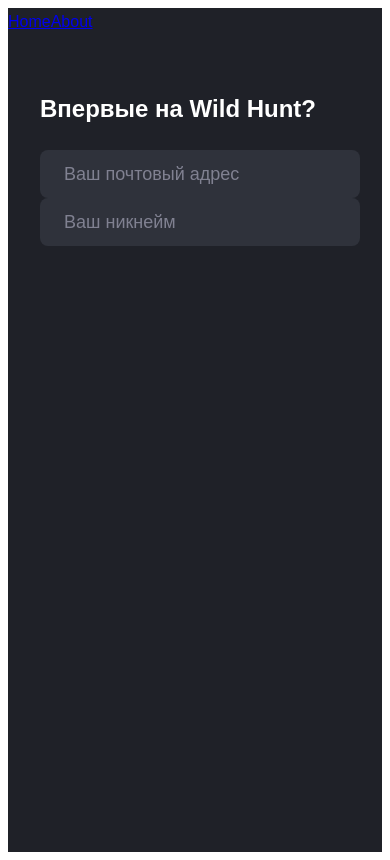
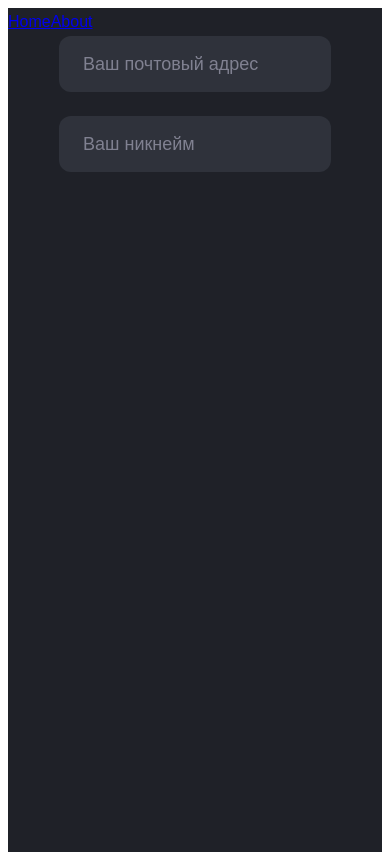
Before and after one commit to NikitaSheremeta/wildhunt-client-personal-cabinet, a Vue app: page / in a window 390 px wide. Built offline with nearby package versions, Linux system fonts and the light colour scheme; a web font is replaced by a local one.

Commit message:
Added breakpoint mixins and variables

```diff
--- a/src/assets/scss/layout.scss
+++ b/src/assets/scss/layout.scss
@@ -12,3 +12,25 @@ body {
   min-height: 100vh;
   background-color: #1f2128;
 }
+
+.container {
+  margin-left: auto;
+  margin-right: auto;
+  width: 100%;
+}
+
+.container {
+  @include container-initialization();
+}
+
+.row {
+  display: flex;
+  flex-wrap: wrap;
+}
+
+@include media-breakpoint-down(xxs) {
+  .row {
+    padding-left: 24px;
+    padding-right: 24px;
+  }
+}
--- a/src/assets/scss/main.scss
+++ b/src/assets/scss/main.scss
@@ -1,4 +1,2 @@
-@import './variables/index';
 @import './fonts';
 @import './layout';
-@import './mixins';
--- /dev/null
+++ b/src/assets/scss/mixins/container.scss
@@ -0,0 +1,154 @@
+// For each breakpoint, define the maximum width of the container in a media query.
+@mixin container-initialization(
+  $max-widths: $container-width,
+  $breakpoints: $grid-breakpoints
+) {
+  @each $breakpoint, $container-width in $max-widths {
+    @include media-breakpoint-up($breakpoint, $breakpoints) {
+      max-width: $container-width;
+    }
+  }
+}
+
+// Breakpoint viewport sizes and media queries.
+// Breakpoints are defined as a map of (name: minimum width), order from small to large:
+//
+//    (xxs: 0, xs: 480px, sm: 667px, md: 992px, lg: 1200px, xl: 1440px)
+//
+// The map defined in the `$grid-breakpoints` global variable is used as the `$breakpoints` argument by default.
+
+// Name of the next breakpoint, or null for the last breakpoint.
+//
+//    >> breakpoint-next(sm)
+//    md
+//    >> breakpoint-next(sm, (xxs: 0, xs: 480px, sm: 667px, md: 992px, lg: 1200px, xl: 1440px))
+//    md
+//    >> breakpoint-next(sm, $breakpoint-names: (xxs xs sm md lg xl))
+//    md
+@function breakpoint-next(
+  $name,
+  $breakpoints: $grid-breakpoints,
+  $breakpoint-names: map-keys($breakpoints)
+) {
+  $n: index($breakpoint-names, $name);
+
+  @return if(
+      $n < length($breakpoint-names),
+      nth($breakpoint-names, $n + 1),
+      null
+  );
+}
+
+// Minimum breakpoint width. Null for the smallest (first) breakpoint.
+//
+//    >> breakpoint-min(sm, (xxs: 0, xs: 480px, sm: 667px, md: 992px, lg: 1200px, xl: 1440px))
+//    480px
+@function breakpoint-min($name, $breakpoints: $grid-breakpoints) {
+  $min: map-get($breakpoints, $name);
+
+  @return if($min != 0, $min, null);
+}
+
+// Maximum breakpoint width. Null for the largest (last) breakpoint.
+// The maximum value is calculated as the minimum of the next one less 0.02px
+// to work around the limitations of `min-` and `max-` prefixes and viewports with fractional widths.
+// See https://www.w3.org/TR/mediaqueries-4/#mq-min-max
+// Uses 0.02px rather than 0.01px to work around a current rounding bug in Safari.
+// See https://bugs.webkit.org/show_bug.cgi?id=178261
+//
+//    >> breakpoint-max(sm, (xxs: 0, xs: 480px, sm: 667px, md: 992px, lg: 1200px, xl: 1440px))
+//    1139.98px
+@function breakpoint-max($name, $breakpoints: $grid-breakpoints) {
+  $next: breakpoint-next($name, $breakpoints);
+
+  @return if(
+      $next,
+      breakpoint-min($next, $breakpoints) - .02px,
+      null
+  );
+}
+
+// Returns a blank string if smallest breakpoint, otherwise returns the name with a dash infront.
+// Useful for making responsive utilities.
+//
+//    >> breakpoint-infix(xs, (xxs: 0, xs: 480px, sm: 667px, md: 992px, lg: 1200px, xl: 1440px))
+//    ''  (Returns a blank string)
+//    >> breakpoint-infix(sm, (xxs: 0, xs: 480px, sm: 667px, md: 992px, lg: 1200px, xl: 1440px))
+//    '-sm'
+@function breakpoint-infix($name, $breakpoints: $grid-breakpoints) {
+  @return if(breakpoint-min($name, $breakpoints) == null, '', '-#{$name}');
+}
+
+// Media of at least the minimum breakpoint width. No query for the smallest breakpoint.
+// Makes the @content apply to the given breakpoint and wider.
+@mixin media-breakpoint-up($name, $breakpoints: $grid-breakpoints) {
+  $min: breakpoint-min($name, $breakpoints);
+
+  @if $min {
+    @media (min-width: $min) {
+      @content;
+    }
+  } @else {
+    @content;
+  }
+}
+
+// Media of at most the maximum breakpoint width. No query for the largest breakpoint.
+// Makes the @content apply to the given breakpoint and narrower.
+@mixin media-breakpoint-down($name, $breakpoints: $grid-breakpoints) {
+  $max: breakpoint-max($name, $breakpoints);
+
+  @if $max {
+    @media (max-width: $max) {
+      @content;
+    }
+  } @else {
+    @content;
+  }
+}
+
+// Media that spans multiple breakpoint widths.
+// Makes the @content apply between the min and max breakpoints
+@mixin media-breakpoint-between(
+  $lower, $upper,
+  $breakpoints: $grid-breakpoints
+) {
+  $min: breakpoint-min($lower, $breakpoints);
+  $max: breakpoint-max($upper, $breakpoints);
+
+  @if $min != null and $max != null {
+    @media (min-width: $min) and (max-width: $max) {
+      @content;
+    }
+  } @else if $max == null {
+    @include media-breakpoint-up($lower, $breakpoints) {
+      @content;
+    }
+  } @else if $min == null {
+    @include media-breakpoint-down($upper, $breakpoints) {
+      @content;
+    }
+  }
+}
+
+// Media between the breakpoint's minimum and maximum widths.
+// No minimum for the smallest breakpoint, and no maximum for the largest one.
+// Makes the @content apply only to the given breakpoint, not viewports any wider or narrower.
+@mixin media-breakpoint-only($name, $breakpoints: $grid-breakpoints) {
+  $min: breakpoint-min($name, $breakpoints);
+  $max: breakpoint-max($name, $breakpoints);
+
+  @if $min != null and $max != null {
+    @media (min-width: $min) and (max-width: $max) {
+      @content;
+    }
+  } @else if $max == null {
+    @include media-breakpoint-up($name, $breakpoints) {
+      @content;
+    }
+  } @else if $min == null {
+    @include media-breakpoint-down($name, $breakpoints) {
+      @content;
+    }
+  }
+}
--- /dev/null
+++ b/src/assets/scss/mixins/index.scss
@@ -0,0 +1,2 @@
+@import './container';
+@import './common';
--- /dev/null
+++ b/src/assets/scss/variables/breakpoints.scss
@@ -0,0 +1,20 @@
+// Grid breakpoints used to replacing container width
+// Used in container mixin "scss/mixins/container.scss"
+$grid-breakpoints: (
+  xxs: 0,
+  xs : 480px,
+  sm : 667px,
+  md : 992px,
+  lg : 1200px,
+  xl : 1440px
+);
+
+// Container width dimensions
+$container-width: (
+  xxs: 320px,
+  xs : 448px,
+  sm : 619px,
+  md : 960px,
+  lg : 1080px,
+  xl : 1200px
+) !default;
--- a/src/assets/scss/variables/index.scss
+++ b/src/assets/scss/variables/index.scss
@@ -1,2 +1,3 @@
+@import './breakpoints';
 @import './colors';
 @import './fonts';
--- a/src/components/BaseInput.vue
+++ b/src/components/BaseInput.vue
@@ -39,14 +39,14 @@ export default {
 </script>
 
 <style lang="scss" scoped>
-$border-radius: 8px;
+$border-radius: 12px;
 $input: (
   font-family: $font-family-base,
   font-style: normal,
   font-weight: normal,
   font-size: 18px,
   padding: (
-    4px,
+    8px,
     24px
   ),
   height: 40px
--- a/src/views/Home.vue
+++ b/src/views/Home.vue
@@ -1,8 +1,17 @@
 <template>
-  <div class="home" style="width: 320px; padding: 32px">
-    <h2>Впервые на Wild Hunt?</h2>
-    <BaseInput :placeholder="'Ваш почтовый адрес'" />
-    <BaseInput :placeholder="'Ваш никнейм'" />
+  <div class="container">
+    <div class="row">
+      <BaseInput
+        :class="$style['form-item']"
+        type="text"
+        placeholder="Ваш почтовый адрес"
+      />
+      <BaseInput
+        :class="$style['form-item']"
+        type="text"
+        placeholder="Ваш никнейм"
+      />
+    </div>
   </div>
 </template>
 
@@ -15,3 +24,9 @@ export default {
   }
 };
 </script>
+
+<style lang="scss" module>
+.form-item {
+  margin-bottom: 24px;
+}
+</style>
--- a/vue.config.js
+++ b/vue.config.js
@@ -5,7 +5,7 @@ module.exports = {
       sass: {
         prependData: `
           @import '@/assets/scss/variables/index.scss';
-          @import '@/assets/scss/mixins.scss';
+          @import '@/assets/scss/mixins/index.scss';
         `
       }
     }
```
Also changed, not shown: src/assets/scss/mixins/common.scss (renamed from src/assets/scss/mixins.scss).
